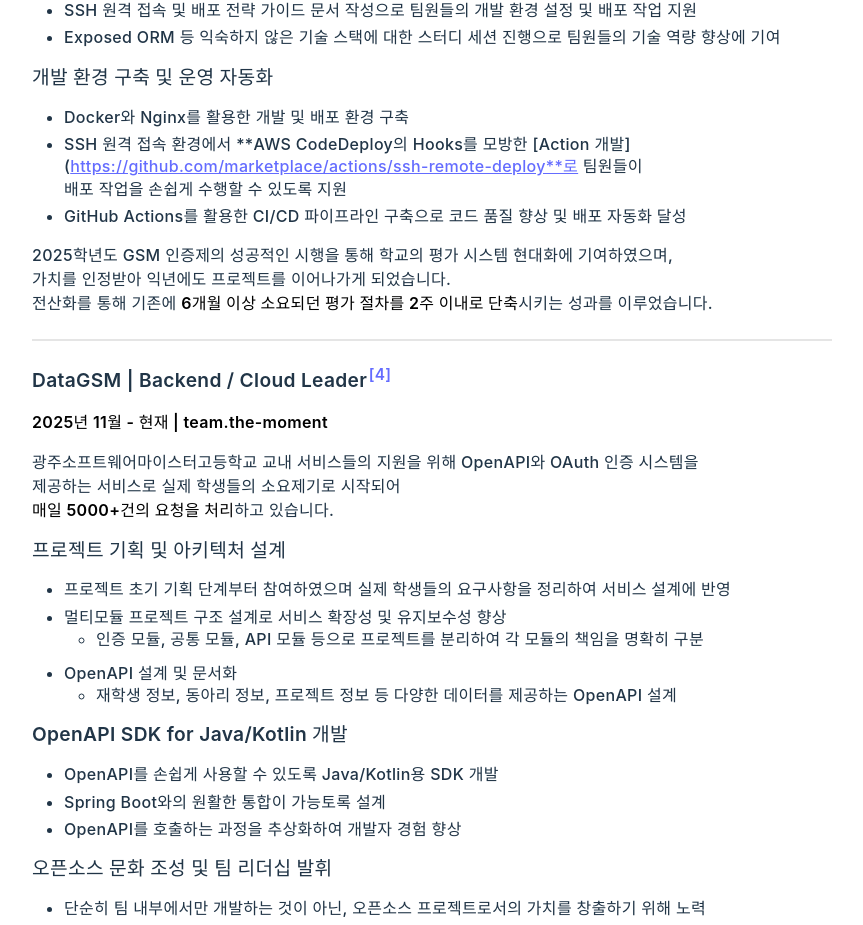
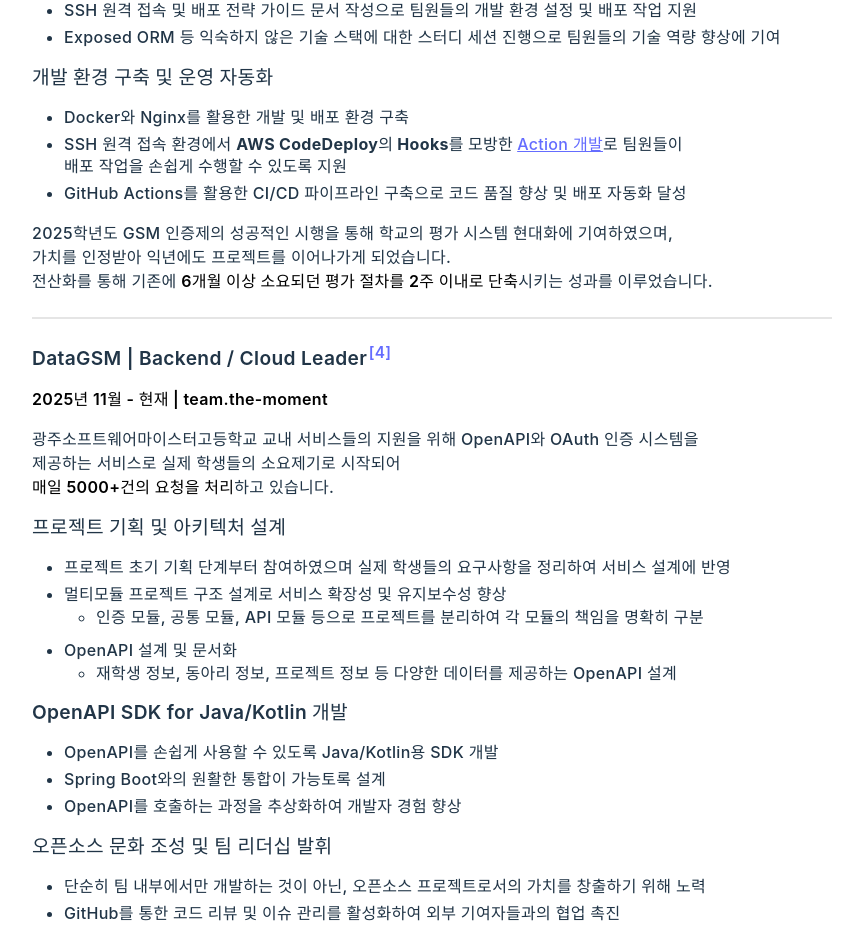
Before and after one commit to snowykte0426/my-resume, a React (Vite) app: page / in a window 1280 px wide. Shown: the part 2252-3177 px from the top of the page, without its empty margins (208-1071 px from the left). Built offline with nearby package versions, Linux system fonts and the light colour scheme; a web font is replaced by a local one.

Commit message:
fix formatting in resume.mdx for improved readability

```diff
--- a/src/content/resume.mdx
+++ b/src/content/resume.mdx
@@ -81,7 +81,7 @@ import Footnote from '../components/Footnote'
 - Exposed ORM 등 익숙하지 않은 기술 스택에 대한 스터디 세션 진행으로 팀원들의 기술 역량 향상에 기여
 #### 개발 환경 구축 및 운영 자동화
 - Docker와 Nginx를 활용한 개발 및 배포 환경 구축
-- SSH 원격 접속 환경에서 **AWS CodeDeploy의 Hooks를 모방한 [Action 개발](https://github.com/marketplace/actions/ssh-remote-deploy**로 팀원들이<br /> 배포 작업을 손쉽게 수행할 수 있도록 지원
+- SSH 원격 접속 환경에서 <b>AWS CodeDeploy의 Hooks를 모방한 [Action 개발](https://github.com/marketplace/actions/ssh-remote-deploy)</b>로 팀원들이<br /> 배포 작업을 손쉽게 수행할 수 있도록 지원
 - GitHub Actions를 활용한 CI/CD 파이프라인 구축으로 코드 품질 향상 및 배포 자동화 달성
 
 2025학년도 GSM 인증제의 성공적인 시행을 통해 학교의 평가 시스템 현대화에 기여하였으며, <br />
```
